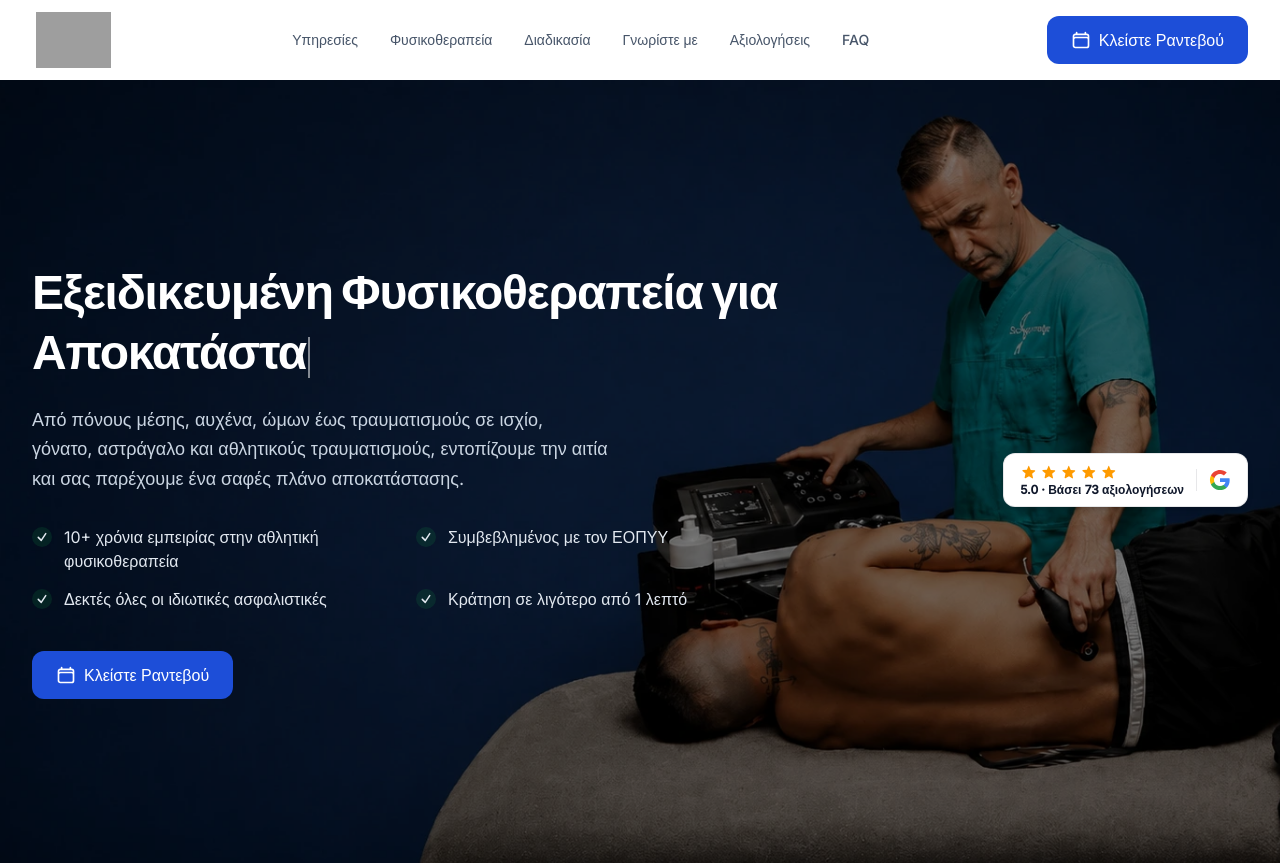
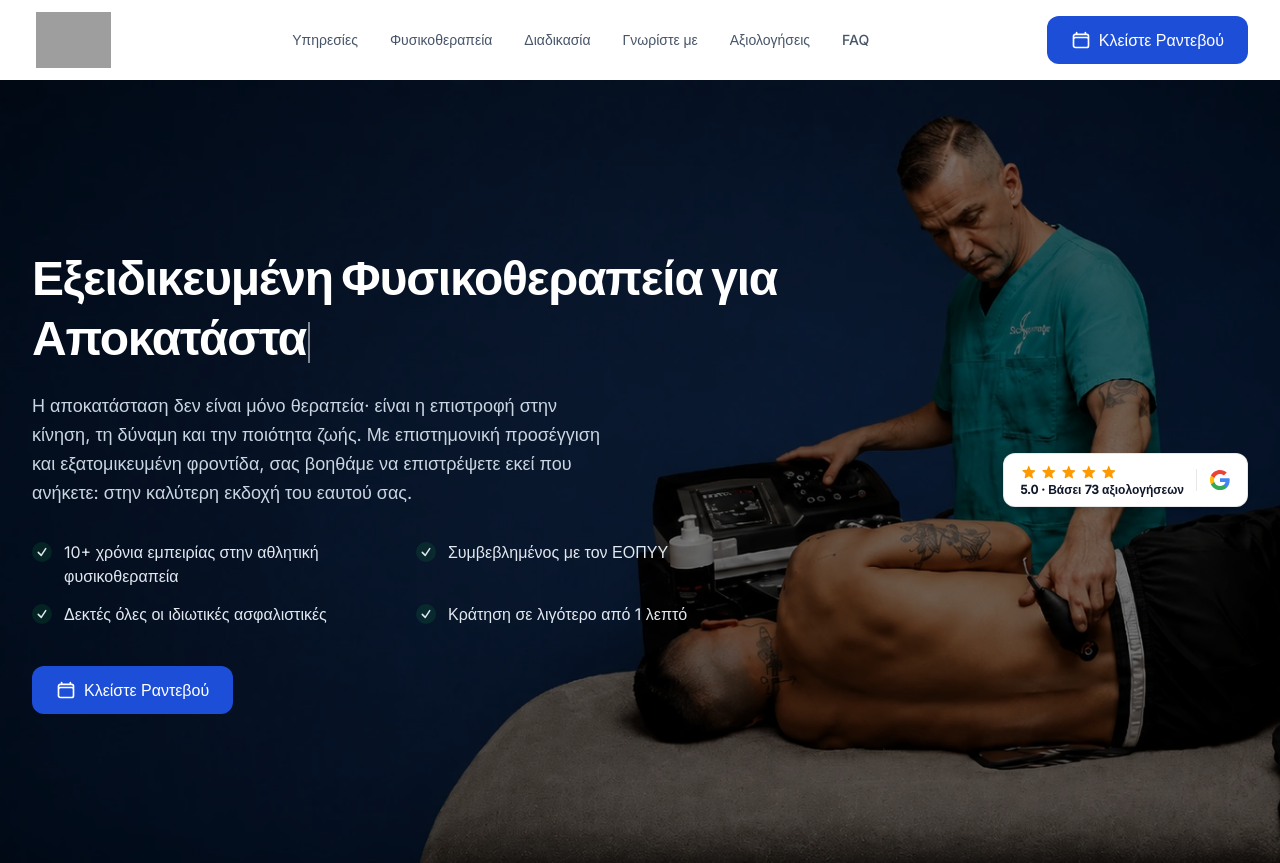
Before and after one commit to iosifakis21/sports-physio-gr, a Next.js app: page / in a window 1280 px wide. Shown: the top 863 px of the page. Built offline with nearby package versions, Linux system fonts and the light colour scheme; grey boxes are pictures that could not be loaded.

Commit message:
Update Hero.tsx

```diff
--- a/src/sections/Hero.tsx
+++ b/src/sections/Hero.tsx
@@ -37,7 +37,8 @@ export const Hero: React.FC = () => {
 
           <HeroReveal delay={0.1}>
             <p className="text-sm sm:text-base md:text-lg text-slate-300 font-sans leading-relaxed max-w-xl">
-              Από πόνους μέσης, αυχένα, ώμων έως τραυματισμούς σε ισχίο, γόνατο, αστράγαλο και αθλητικούς τραυματισμούς, εντοπίζουμε την αιτία και σας παρέχουμε ένα σαφές πλάνο αποκατάστασης.
+              Η αποκατάσταση δεν είναι μόνο θεραπεία· είναι η επιστροφή στην κίνηση, τη δύναμη και την ποιότητα ζωής.
+Με επιστημονική προσέγγιση και εξατομικευμένη φροντίδα, σας βοηθάμε να επιστρέψετε εκεί που ανήκετε: στην καλύτερη εκδοχή του εαυτού σας.
             </p>
           </HeroReveal>
 
```
